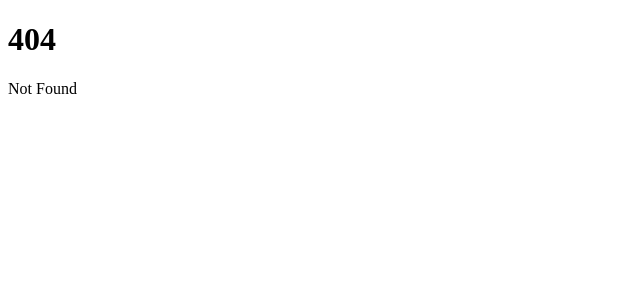
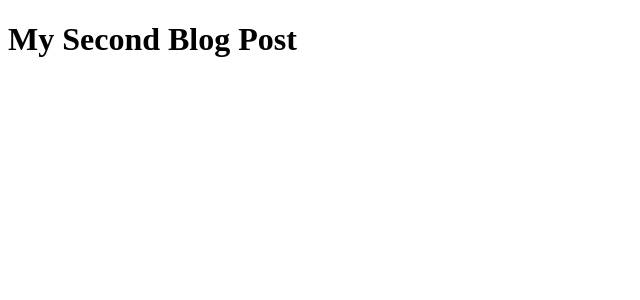
Before and after one commit to Sateeshkumarroyal/SvelteApp, a SvelteKit app: page /blog/second in a window 1280 px wide. Before the commit this address had no page. Shown: the top 300 px of the page, without its empty margins (0-640 px from the left). Built offline with nearby package versions, Linux system fonts and the light colour scheme.

Commit message:
Nested Routes

```diff
--- /dev/null
+++ b/src/routes/blog/first/+page.svelte
@@ -0,0 +1,3 @@
+<h1>
+My First Blog Post
+</h1>
--- /dev/null
+++ b/src/routes/blog/second/+page.svelte
@@ -0,0 +1,3 @@
+<h1>
+My Second Blog Post
+</h1>
```
